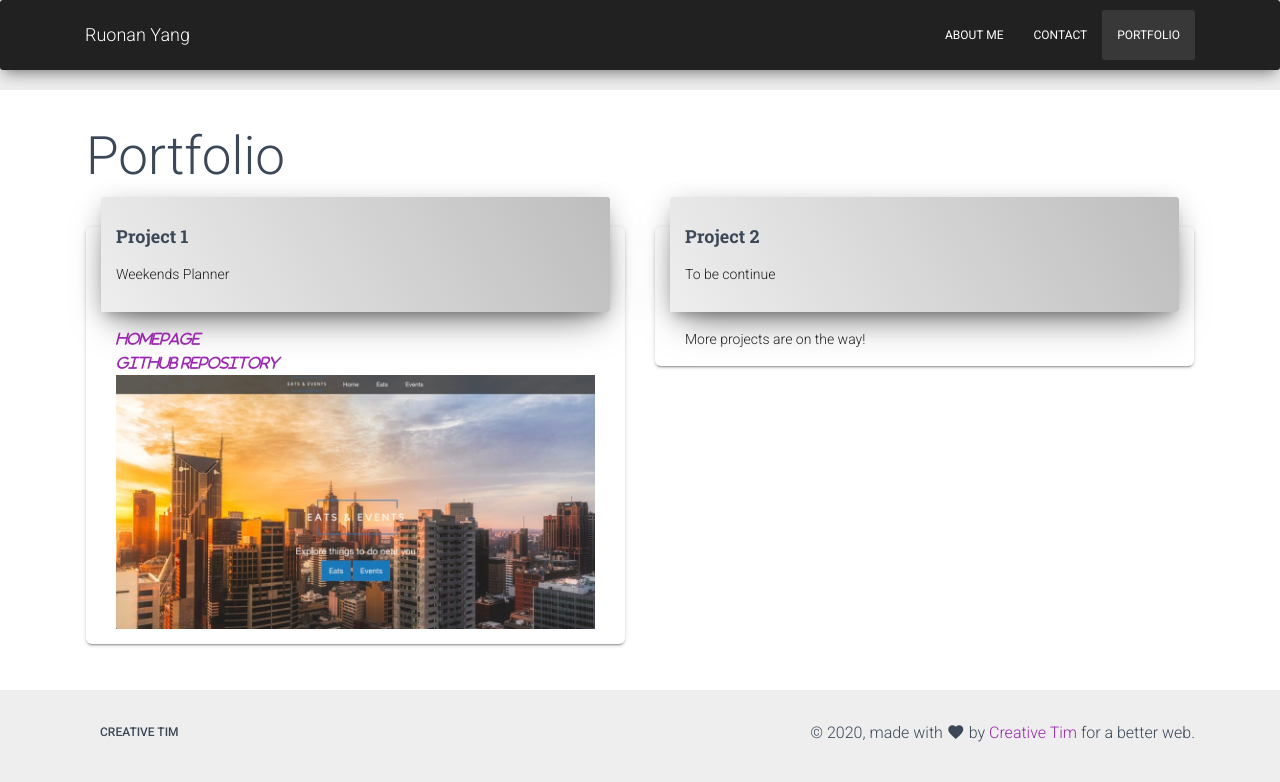
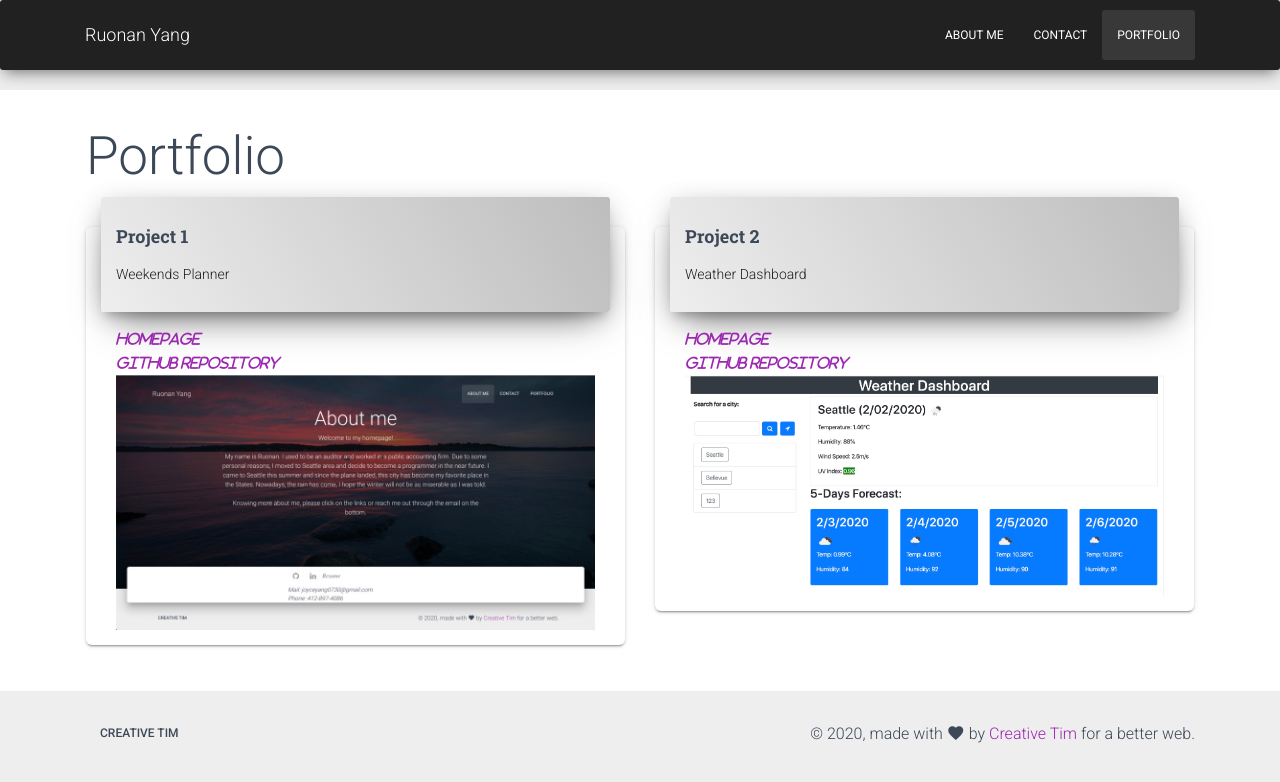
Before and after one commit to rnyang-16/hw-2-5, a plain HTML site: page portfolio.html in a window 1280 px wide. Drawn offline with Linux system fonts and the light colour scheme.

Commit message:
more projects added

```diff
--- a/portfolio.html
+++ b/portfolio.html
@@ -72,7 +72,7 @@
             <div class="card-body">
               <a href="https://rnyang-16.github.io/Project-1-Group-5/" class="fa"><i>Homepage</i></a><br>
               <a href="https://github.com/rnyang-16/Project-1-Group-5" class="fa"><i>GitHub repository</i></a><br>
-              <img src="assets/images/project_1_screenshot.jpg" class="img-fluid" alt="Responsive image">
+              <img src="assets/images/weekendPlanner_screenshot.jpg" class="img-fluid" alt="Responsive image">
             </div>
           </div>
         </div>
@@ -81,10 +81,12 @@
           <div class="card">
             <div class="card-header">
               <h4 class="card-title">Project 2</h4>
-              <p class="category">To be continue</p>
+              <p class="category">Weather Dashboard</p>
             </div>
             <div class="card-body">
-              More projects are on the way!
+              <a href="https://rnyang-16.github.io/hw-1-22/" class="fa"><i>Homepage</i></a><br>
+              <a href="https://github.com/rnyang-16/hw-1-22" class="fa"><i>GitHub repository</i></a><br>
+              <img src="assets/images/weatherDashboard_screenshot.jpg" class="img-fluid" alt="Responsive image">
             </div>
           </div>
         </div>
@@ -95,7 +97,7 @@
    </div>
 
 
-   <footer class="footer footer-default">
+  <footer class="footer footer-default">
     <div class="container">
       <nav class="float-left">
         <ul>
@@ -114,7 +116,14 @@
         <a href="https://www.creative-tim.com/" target="blank">Creative Tim</a> for a better web.
       </div>
     </div>
-   </footer>
+  </footer>
+
+  <!--   Core JS Files   -->
+  <script src="assets/js/core/jquery.min.js" type="text/javascript"></script>
+  <script src="assets/js/core/popper.min.js" type="text/javascript"></script>
+  <script src="assets/js/core/bootstrap-material-design.min.js" type="text/javascript"></script>
+  <!-- Control Center for Material Kit: parallax effects, scripts for the example pages etc -->
+  <script src="assets/js/material-kit.js?v=2.0.6" type="text/javascript"></script>
  </body>
 
  </html>
```
Also changed, not shown: index.html (+6 -0 lines), assets/images/weatherDashboard_screenshot.jpg (added), assets/images/weekendPlanner_screenshot.jpg (renamed from assets/images/screenshot.jpg), 3 other files.
